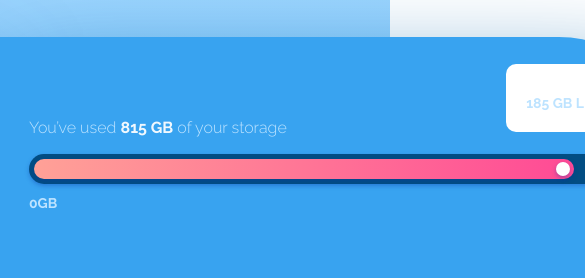
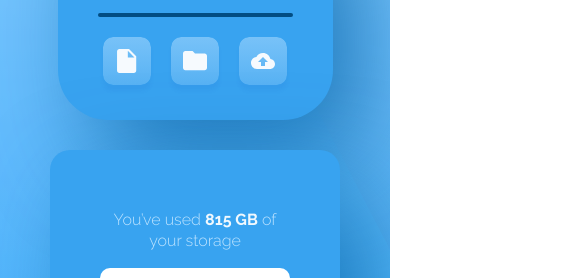
Before and after one commit to correlucas/fylo-data-storage-component, a plain HTML site: page index.html in a window 390 px wide. Shown: the part 252-530 px from the top of the page, 585 px wide, since content can reach past the window. Drawn offline with Linux system fonts and the light colour scheme.

Commit message:
mobile and desktop design finished

```diff
--- a/index.html
+++ b/index.html
@@ -6,11 +6,11 @@
   <meta http-equiv="X-UA-Compatible" content="IE=edge">
   <meta name="viewport" content="width=device-width, initial-scale=1.0, viewport-fit=cover">
 
-  <title> Front End Project | correlucas</title>
+  <title> Fly.io Data Storage | correlucas</title>
 
   <link rel="icon" href="./images/favicon-32x32.png" type="image/x-icon">
 
-  <link rel="stylesheet" href="./style.css">
+  <link rel="stylesheet" href="./style.min.css">
 </head>
 
 <body>
@@ -22,9 +22,9 @@
       <div class="divider"></div>
 
       <div class="icons">
-        <img src="./images/document.svg" alt="Save your files safe">
-        <img src="./images/folder.svg" alt="Easy content manegament">
-        <img src="./images/upload.svg" alt="Fast upload and sharing">
+        <img class="icon-svg" src="./images/document.svg" alt="Save your files safe">
+        <img class="icon-svg" src="./images/folder.svg" alt="Easy content manegament">
+        <img class="icon-svg" src="./images/upload.svg" alt="Fast upload and sharing">
       </div>
     </section>
 
@@ -33,7 +33,8 @@
 
       <div class="data-bar">
         <div class="pop-up">
-          <p>185 <span>gb left</span></p>
+          <p class="pop-up-text">185</p>
+          <span>gb left</span>
         </div>
         <div class="outer-bar">
           <div class="inner-bar">
--- a/style.css
+++ b/style.css
@@ -69,12 +69,16 @@ body {
   line-height: 1.3;
   text-rendering: optimizeSpeed;
   font-family: 'Raleway', sans-serif;
-  background: var(--blue-gradient) no-repeat;
+  background-image: url(./images/bg.svg);
+  background-size: cover;
+  background-repeat: no-repeat;
 }
 
 main {
   display: flex;
-  gap: 30px;
+  gap: 1.875rem;
+  margin: 3.125rem;
+  align-items: flex-end;
 }
 
 .logo {
@@ -84,13 +88,13 @@ main {
 
 h2 {
   font-weight: 300;
-  padding-top: 10px;
-  font-size: 16px;
+  padding-top: 0.625rem;
+  font-size: 1rem;
   color: #BDE3FF;
 }
 
 .h2-load {
-  padding-bottom: 16px;
+  padding-bottom: 1rem;
 }
 
 strong {
@@ -99,8 +103,8 @@ strong {
 
 p {
   font-weight: 300;
-  padding-top: 10px;
-  font-size: 14px;
+  padding-top: 0.625rem;
+  font-size: 0.875rem;
   font-weight: 700;
   color: #BDE3FF;
   text-transform: uppercase;
@@ -114,28 +118,34 @@ p {
   flex-direction: column;
   align-items: center;
   background-color: var(--blue);
-  padding: 35px 90px;
-  box-shadow: 34px 42px 100px rgb(5 99 167 / 75%);
-  border-radius: 120px 20px 20px;
+  padding: 2.1875rem 5.625rem;
+  box-shadow: 2.125rem 2.625rem 6.25rem rgb(5 99 167 / 75%);
+  border-radius: 7.5rem 1.25rem 1.25rem;
 }
 
 .icons {
   display: flex;
-  gap: 20px;
-  padding-top: 20px;
+  flex-wrap: wrap;
+  gap: 1.25rem;
+  padding-top: 1.25rem;
+}
+
+.icon-svg:hover {
+  opacity: 80%;
+  cursor: pointer;
 }
 
 .icons img {
-  border-radius: 10px;
-  box-shadow: 0px 6px 4px rgba(12, 56, 167, 0.052);
+  border-radius: 0.625rem;
+  box-shadow: 0rem 0.375rem 0.25rem rgba(12, 56, 167, 0.052);
 }
 
 .divider {
   display: block;
-  height: 4px;
-  border-radius: 2.5px;
+  height: 0.25rem;
+  border-radius: 0.1563rem;
   width: 100%;
-  margin-top: 16px;
+  margin-top: 1rem;
   background-color: var(--dark-blue);
 }
 
@@ -143,11 +153,11 @@ p {
 
 .load {
   display: flex;
-  padding-inline: 50px;
-  padding-block: 40px 60px;
+  padding-inline: 3.125rem;
+  padding-block: 2.5rem 1.875rem;
   background-color: var(--blue);
-  box-shadow: 34px 42px 100px rgb(5 99 167 / 75%);
-  border-radius: 20px 120px 20px 20px;
+  box-shadow: 2.125rem 2.625rem 6.25rem rgb(5 99 167 / 75%);
+  border-radius: 1.25rem 7.5rem 1.25rem 1.25rem;
   flex-direction: column;
   align-items: flex-start;
   justify-content: center;
@@ -155,41 +165,41 @@ p {
 
 .outer-bar {
   display: flex;
-  width: 600px;
-  border-radius: 30px;
-  height: 30px;
-  padding: 2px 5px;
+  width: 37.5rem;
+  border-radius: 1.875rem;
+  height: 1.875rem;
+  padding: 0.125rem 0.3125rem;
   background-color: var(--dark-blue);
   align-items: center;
   justify-content: flex-start;
-  box-shadow: 0px 2px 4px rgba(12, 55, 167, 0.35);
+  box-shadow: 0rem 0.125rem 0.25rem rgba(12, 55, 167, 0.35);
 }
 
 .inner-bar {
   display: flex;
-  width: 540px;
-  padding: 2px;
-  border-radius: 30px;
-  height: 20px;
+  width: 33.75rem;
+  padding: 0.125rem;
+  border-radius: 1.875rem;
+  height: 1.25rem;
   background: var(--orange-gradient);
   justify-content: flex-end;
   align-items: center;
-  box-shadow: 0px 2px 4px rgba(12, 55, 167, 0.35);
+  box-shadow: 0rem 0.125rem 0.25rem rgba(12, 55, 167, 0.35);
 }
 
 .ball {
   display: flex;
-  width: 14px;
-  height: 14px;
-  margin-right: 2px;
+  width: 0.875rem;
+  height: 0.875rem;
+  margin-right: 0.125rem;
   border-radius: 50%;
   background-color: white;
-  box-shadow: 0px 2px 4px rgba(12, 55, 167, 0.35);
+  box-shadow: 0rem 0.125rem 0.25rem rgba(12, 55, 167, 0.35);
 }
 
 .flex {
   display: flex;
-  gap: 20px;
+  gap: 1.25rem;
   justify-content: space-between;
 }
 
@@ -199,10 +209,106 @@ p {
 
 .pop-up {
   display: flex;
-  border-radius: 10px;
+  border-radius: 0.625rem;
   background-color: var(--white);
-  padding: 20px;
+  padding: 1.25rem;
+  gap: 0.5rem;
   position: absolute;
   right: 0;
-  bottom: 80px;
+  bottom: 5rem;
+  align-items: center;
+  justify-content: center;
+  transform: translateY(-1.875rem);
 }
+
+.pop-up:before {
+  content: "";
+  position: absolute;
+  border-right: 1.25rem solid white;
+  border-top: 1.25rem solid white;
+  border-left: 1.25rem solid transparent;
+  border-bottom: 1.25rem solid transparent;
+  bottom: -1.875rem;
+  right: 0;
+}
+
+.pop-up-text {
+  display: flex;
+  font-weight: 700;
+  padding: 0;
+  gap: 0.5rem;
+  font-size: 2.5rem;
+  line-height: 2.5rem;
+  background: linear-gradient(90deg, #FF8275 0%, #FF2D84 100%);
+  -webkit-background-clip: text;
+  -webkit-text-fill-color: transparent;
+  background-clip: text;
+  text-fill-color: transparent;
+  align-items: center;
+}
+
+span {
+  text-transform: uppercase;
+  font-weight: 700;
+  font-size: 0.75rem;
+  line-height: 0.875rem;
+  color: var(--blue);
+}
+
+
+@media (max-width: 71.875rem) {
+  main {
+    display: flex;
+    align-items: center;
+    text-align: center;
+    flex-direction: column;
+
+  }
+
+  .main {
+    padding: 2.1875rem 2.5rem;
+    border-radius: 1.25rem 1.25rem 3.125rem 3.125rem;
+  }
+
+  .load {
+    align-items: stretch;
+    justify-content: center;
+    padding-block: 6.25rem 1.875rem;
+    border-radius: 1.25rem 1.25rem 3.125rem 3.125rem;
+  }
+
+
+  .inner-bar,
+  .outer-bar {
+    display: flex;
+    width: 100%;
+  }
+
+  .icons {
+    justify-content: center;
+  }
+
+  .icons-svg {
+    display: flex;
+    flex-wrap: wrap;
+    justify-content: center;
+  }
+
+  .pop-up:before {
+    display: none;
+  }
+
+  .load {
+    align-items: stretch;
+    justify-content: center;
+    padding-block: 3.125rem 1.875rem;
+    border-radius: 1.25rem 1.25rem 3.125rem 3.125rem;
+  }
+
+  .pop-up {
+    position: initial;
+    transform: translateY(0rem);
+    margin-bottom: 1.25rem;
+    box-shadow: 0rem 0.4375rem 0.25rem rgba(12, 56, 167, 0.193);
+  }
+}
```
Also changed, not shown: images/bg.svg (added), style.min.css (added).
